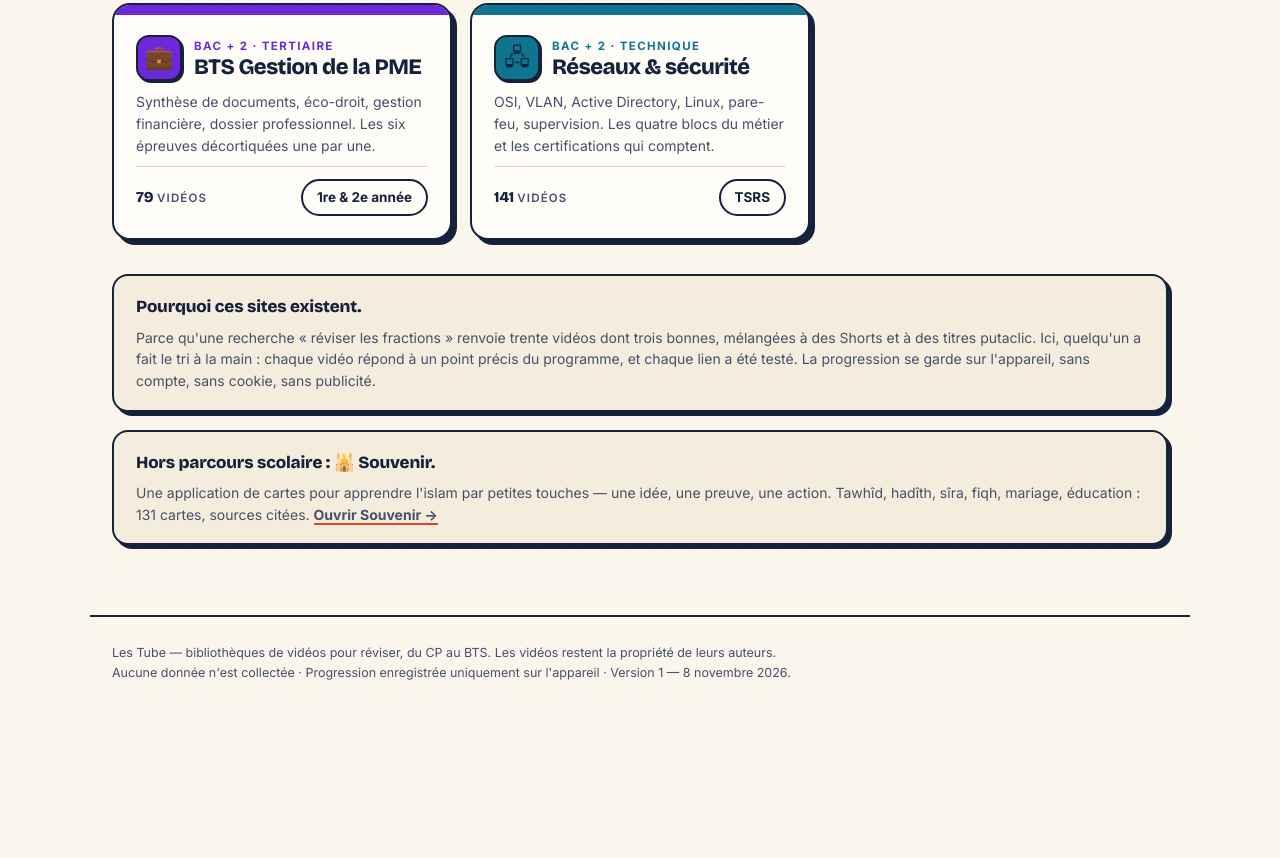
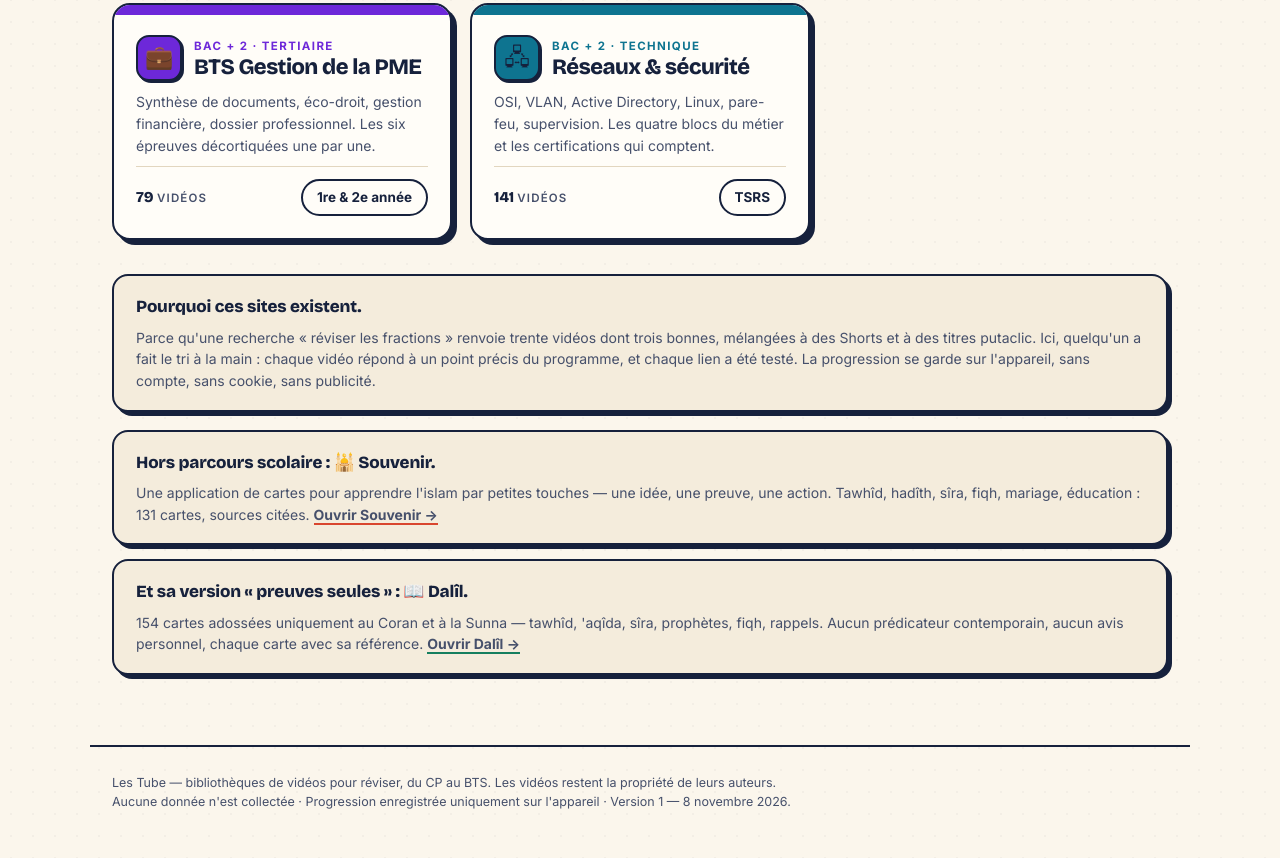
Before and after one commit to hassanijacques-boop/tube, a plain HTML site: page index.html in a window 1280 px wide. Shown: the part 869-1727 px from the top of the page. Before the commit the page ends 1597 px from the top, so only its background shows below. Drawn offline with nearby package versions, Linux system fonts and the light colour scheme.

Commit message:
Lien vers Dalil

```diff
--- a/index.html
+++ b/index.html
@@ -150,6 +150,10 @@ footer{max-width:1100px;margin:0 auto;padding:26px 22px 46px;color:var(--ink2);f
     <b>Hors parcours scolaire : 🕌 Souvenir.</b>
     <p>Une application de cartes pour apprendre l'islam par petites touches — une idée, une preuve, une action. Tawhîd, hadîth, sîra, fiqh, mariage, éducation : 131 cartes, sources citées. <a href="https://hassanijacques-boop.github.io/savoir/" style="border-bottom:2px solid var(--ecole);font-weight:700">Ouvrir Souvenir →</a></p>
   </div>
+  <div class="note" style="margin-top:14px">
+    <b>Et sa version « preuves seules » : 📖 Dalîl.</b>
+    <p>154 cartes adossées uniquement au Coran et à la Sunna — tawhîd, 'aqîda, sîra, prophètes, fiqh, rappels. Aucun prédicateur contemporain, aucun avis personnel, chaque carte avec sa référence. <a href="https://hassanijacques-boop.github.io/dalil/" style="border-bottom:2px solid var(--lycee);font-weight:700">Ouvrir Dalîl →</a></p>
+  </div>
 </main>
 
 <footer>
```
